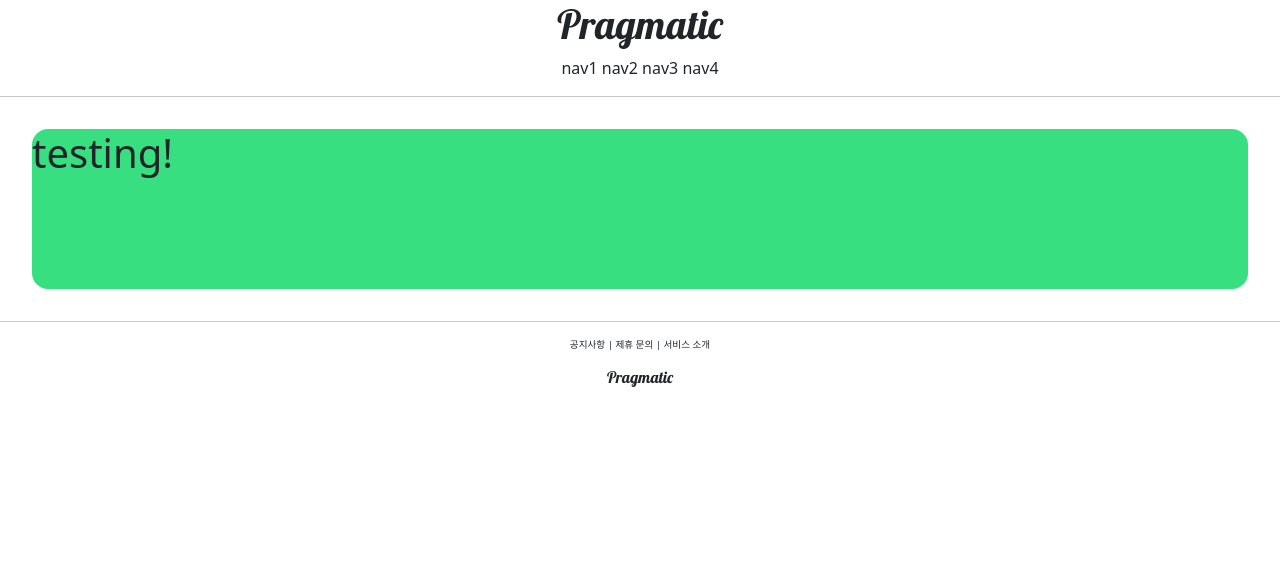
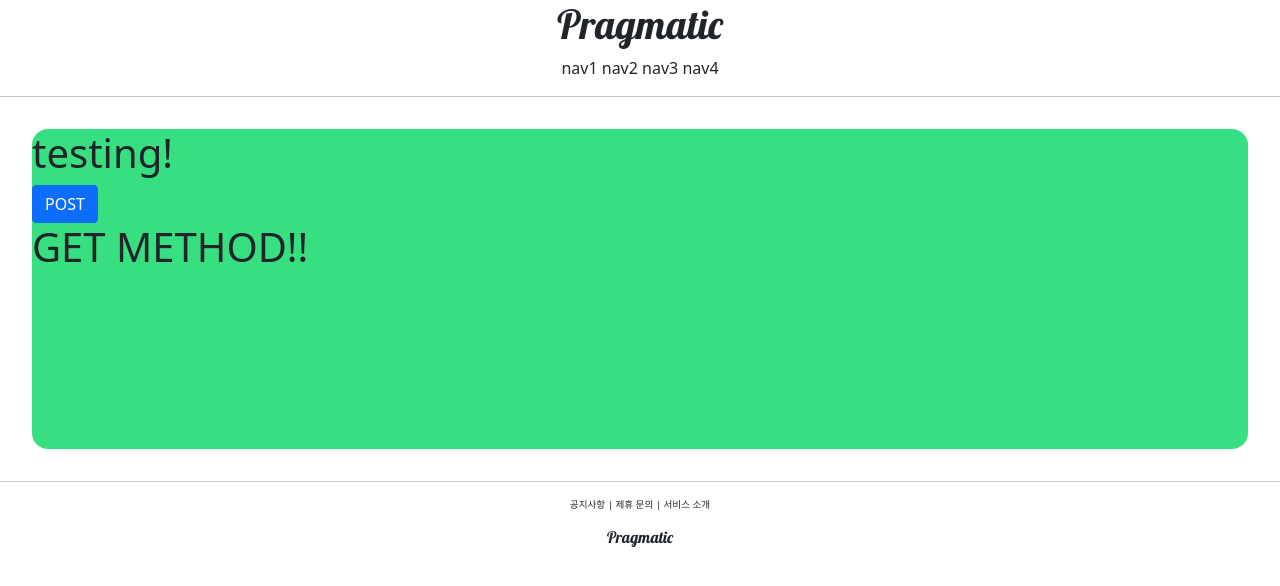
Before and after one commit to KiUkKim/Django-Tutorial, a Django app: page /account/hello_world/ in a window 1280 px wide. Shown: the top 586 px of the page. Run offline with Django 3.2, Linux system fonts and the light colour scheme.

Commit message:
django course 16

```diff
--- a/accountapp/templates/accountapp/hello_world.html
+++ b/accountapp/templates/accountapp/hello_world.html
@@ -2,10 +2,21 @@
 
 {% block content %}
 
-  <div style="height: 10rem; background-color: #38df81; border-radius: 1rem; margin: 2rem;">
+  <div style="height: 20rem; background-color: #38df81; border-radius: 1rem; margin: 2rem;">
     <h1>
       testing!
     </h1>
+
+    <form action="/account/hello_world/" method="post">
+      {% csrf_token %}
+      <input type="submit" class="btn btn-primary" value="POST">
+    </form>
+
+    <h1>
+      {{text}}
+    </h1>
+
   </div>
 
+
 {% endblock %}
--- a/accountapp/views.py
+++ b/accountapp/views.py
@@ -6,4 +6,8 @@ from django.shortcuts import render
 
 
 def hello_world(request):
-    return render(request, 'accountapp/hello_world.html')
+    if request.method == "POST":
+        return render(request, 'accountapp/hello_world.html', context={'text':'POST METHOD!!'})
+
+    else:
+        return render(request, 'accountapp/hello_world.html', context={'text': 'GET METHOD!!'})
```
